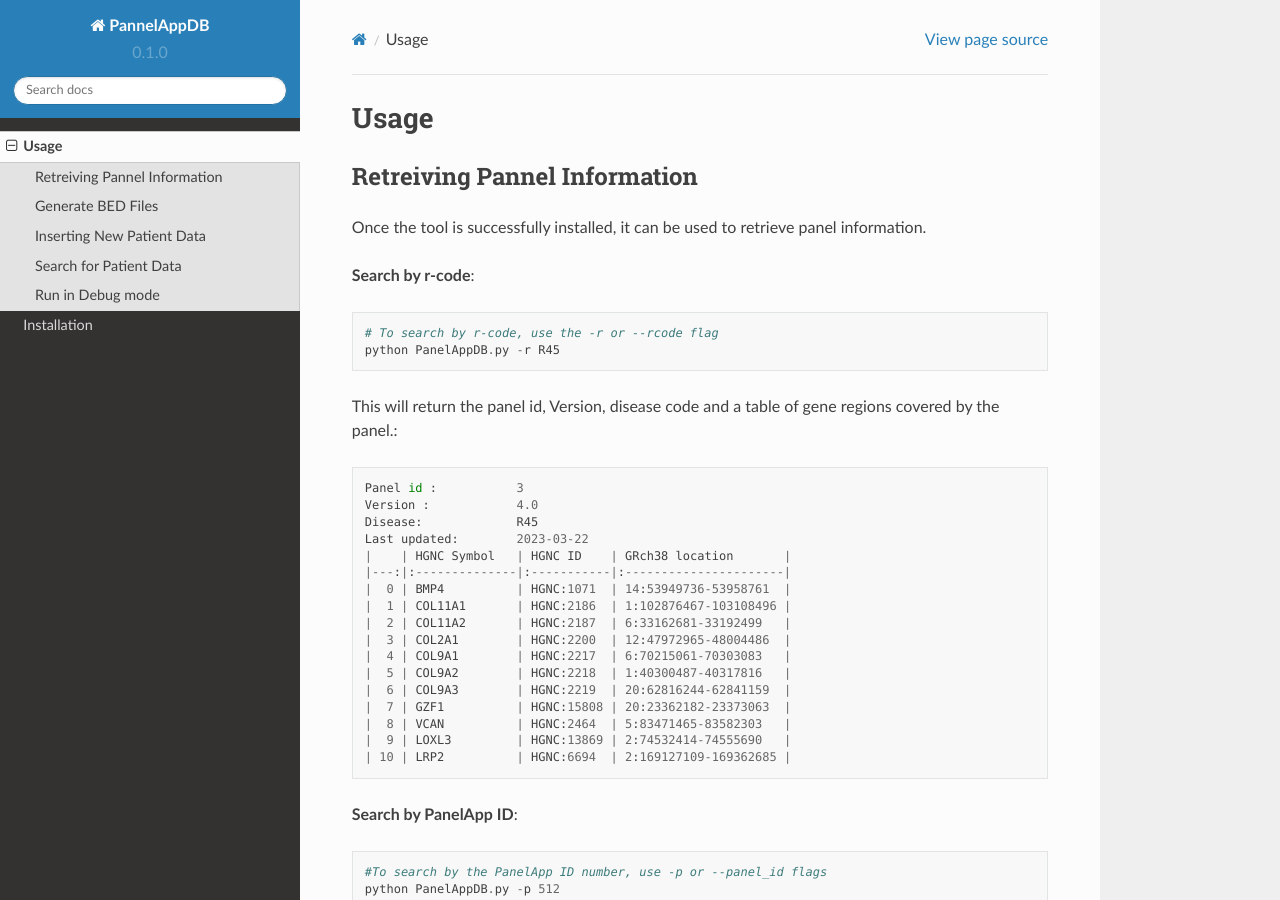
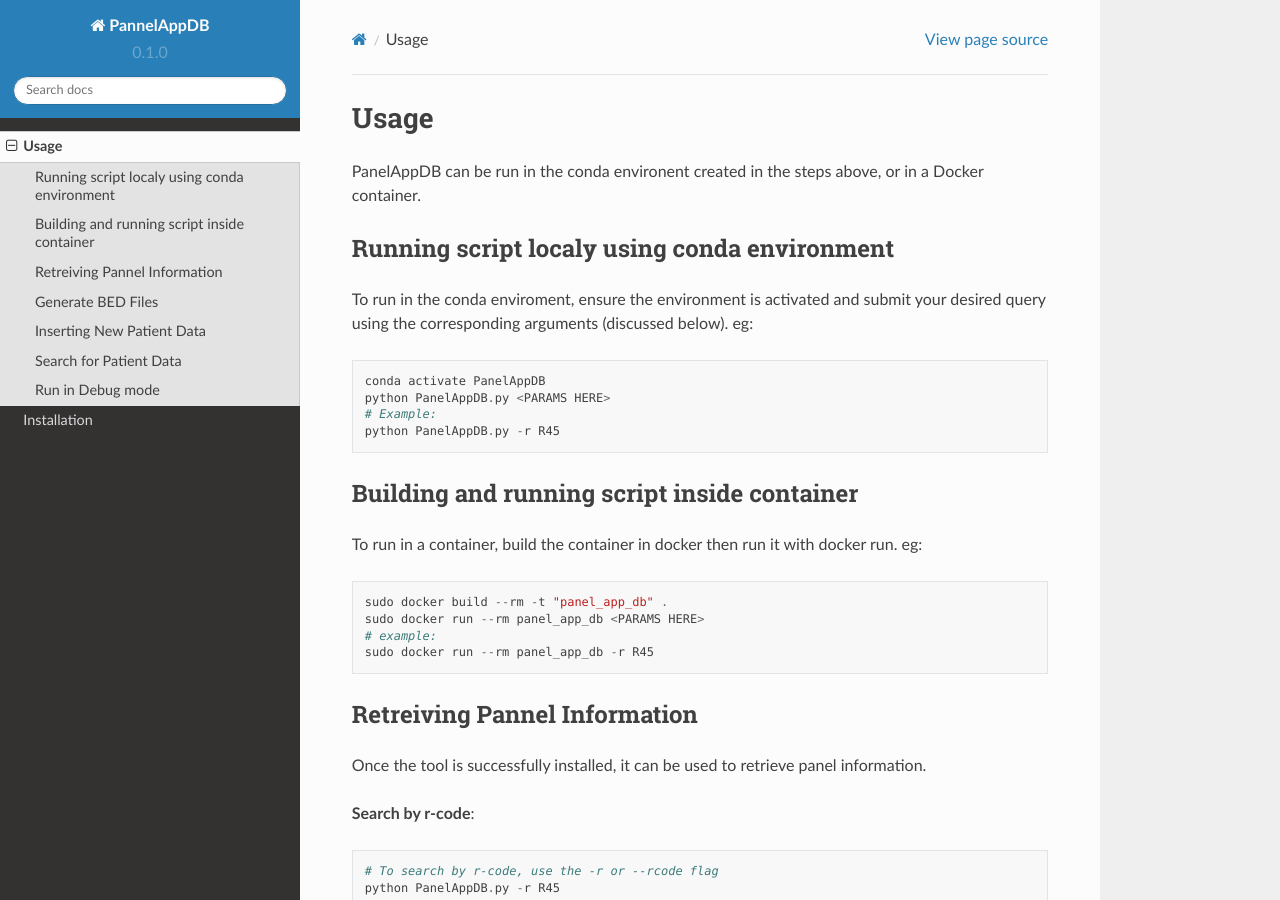
Before and after one commit to Fr3dMer/softeng_module, a Sphinx documentation site: the page built from docs/usage.rst, in a window 1280 px wide and 900 px high. Built offline with Sphinx 7.4.7 and the Read the Docs theme 2.0.0, drawn with Linux system fonts in a browser that asks for light colours.

Commit message:
Add containerisation and environemnt to usage.rst

```diff
--- a/docs/usage.rst
+++ b/docs/usage.rst
@@ -1,5 +1,24 @@
 Usage
 =====
+PanelAppDB can be run in the conda environent created in the steps above, or in a Docker container.
+
+Running script localy using conda environment
+----------------------------------------------
+To run in the conda enviroment, ensure the environment is activated and submit your desired query using the corresponding arguments (discussed below). eg::
+
+   conda activate PanelAppDB
+   python PanelAppDB.py <PARAMS HERE>
+   # Example:
+   python PanelAppDB.py -r R45
+
+Building and running script inside container
+---------------------------------------------
+To run in a container, build the container in docker then run it with docker run. eg: ::
+
+   sudo docker build --rm -t "panel_app_db" .
+   sudo docker run --rm panel_app_db <PARAMS HERE>
+   # example:
+   sudo docker run --rm panel_app_db -r R45
 
 Retreiving Pannel Information
 ------------------------------
```
